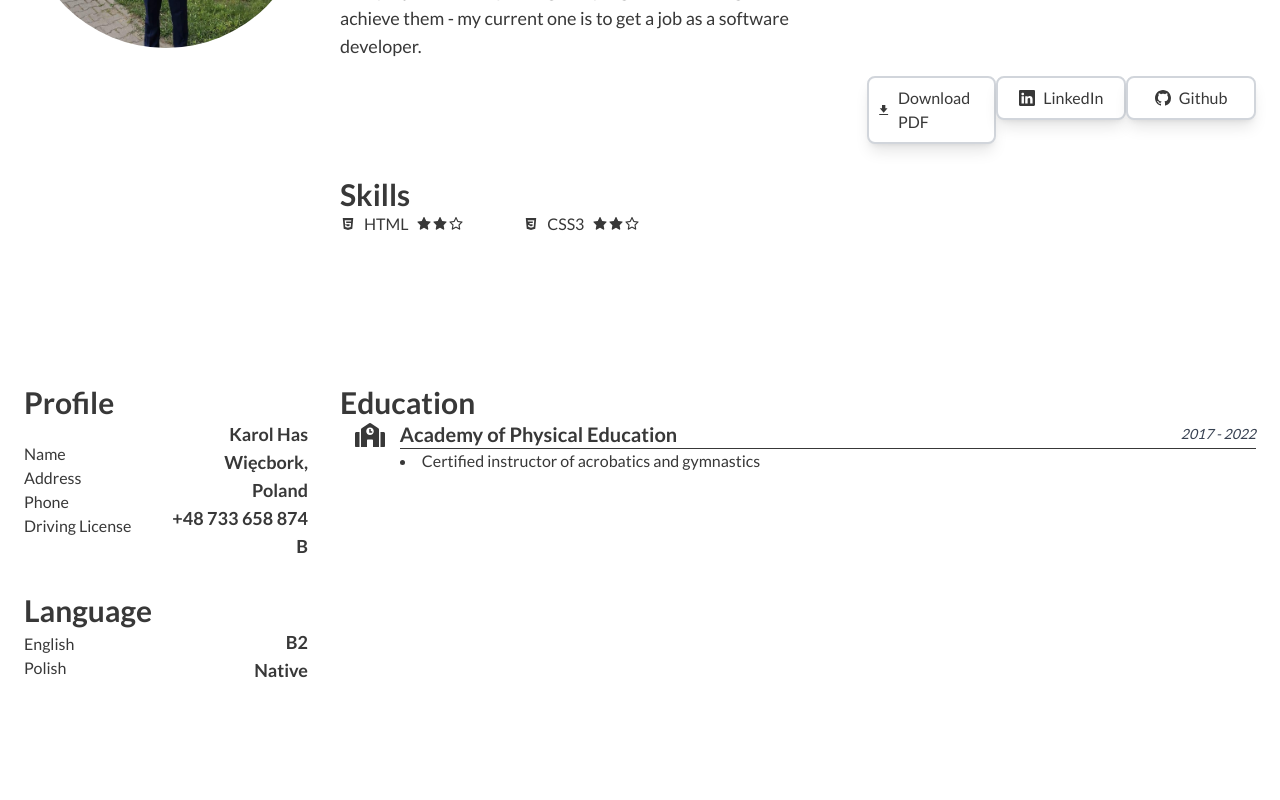
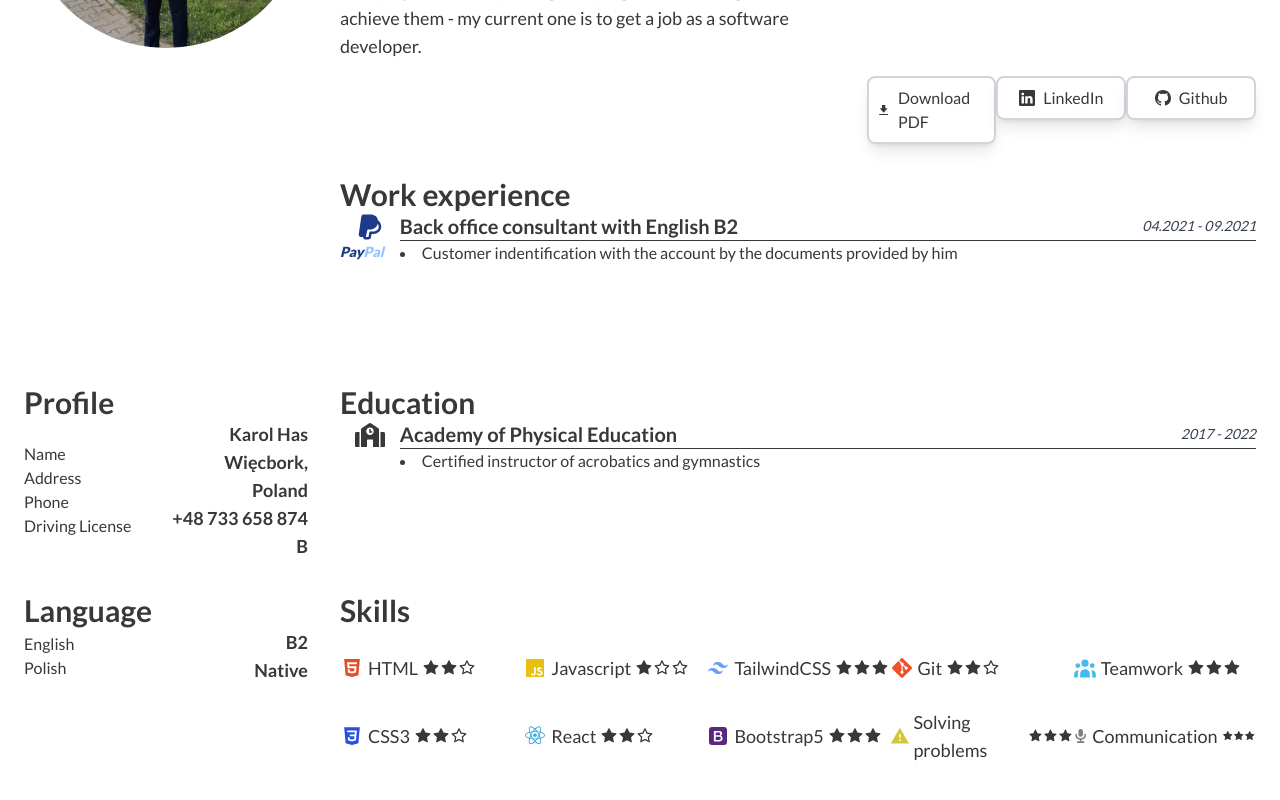
Before and after one commit to karolhas/CV, a React (Vite) app: page / in a window 1280 px wide. Shown: the part 264-1064 px from the top of the page. Built offline with nearby package versions, Linux system fonts and the light colour scheme.

Commit message:
Changed Skills component style and values

```diff
--- a/src/App.tsx
+++ b/src/App.tsx
@@ -5,7 +5,7 @@ import About from "./components/About";
 import Buttons from "./components/Buttons";
 import Experience from "./components/Experience";
 import Education from "./components/Education";
-import Skills from "./components/common/Skills";
+import Skills from "./components/Skills";
 
 function App() {
   return (
--- a/src/components/Experience.tsx
+++ b/src/components/Experience.tsx
@@ -1,24 +1,9 @@
 import { TbBrandPaypalFilled } from "react-icons/tb";
-
-import { Skills } from "./common";
-import { BiLogoHtml5, BiLogoCss3 } from "react-icons/bi";
 
 function Experience() {
   return (
-    <div className="flex w-full flex-col">
-      <h2 className="text-3xl font-semibold">Skills</h2>
-      <div className="grid grid-cols-5 grid-rows-2">
-        <Skills svgName={<BiLogoHtml5 />} skill={"HTML"} stars={2} />
-        <Skills svgName={<BiLogoCss3 />} skill={"CSS3"} stars={2} />
-      </div>
-    </div>
-  );
-}
-
-export default Experience;
-
-{
-  /* <div className="col-span-12">
+    <>
+      <div className="col-span-12">
         <h2 className="text-3xl font-semibold">Work experience</h2>
       </div>
       <div className="col-span-12 flex flex-row">
@@ -48,5 +33,9 @@ export default Experience;
             </div>
           </div>
         </div>
-      </div> */
+      </div>
+    </>
+  );
 }
+
+export default Experience;
--- a/src/components/Skills.tsx
+++ b/src/components/Skills.tsx
@@ -1,12 +1,74 @@
-// import {
-//   BiLogoHtml5,
-//   BiLogoCss3,
-//   BiLogoJavascript,
-//   BiLogoReact,
-//   BiLogoTailwindCss,
-//   BiLogoBootstrap,
-//   BiLogoGit,
-// } from "react-icons/bi";
+import { SkillCard } from "./common";
+import {
+  BiLogoHtml5,
+  BiLogoCss3,
+  BiLogoJavascript,
+  BiLogoReact,
+  BiLogoTailwindCss,
+  BiLogoBootstrap,
+  BiLogoGit,
+} from "react-icons/bi";
+import { HiUserGroup, HiMicrophone } from "react-icons/hi";
+import { MdReportProblem } from "react-icons/md";
 
-// import { HiUserGroup, HiMicrophone } from "react-icons/hi";
-// import { MdReportProblem } from "react-icons/md";
+function Skills() {
+  return (
+    <div className="flex w-full flex-col">
+      <h2 className="mb-3 text-3xl font-semibold">Skills</h2>
+      <div className="grid grid-cols-5 grid-rows-2 items-center gap-y-3 text-lg">
+        <SkillCard
+          svgName={<BiLogoHtml5 className="text-2xl text-[#e34c26]" />}
+          skill={"HTML"}
+          stars={2}
+        />
+        <SkillCard
+          svgName={<BiLogoJavascript className="text-2xl text-[#e8c012]" />}
+          skill={"Javascript"}
+          stars={1}
+        />
+        <SkillCard
+          svgName={<BiLogoTailwindCss className="text-2xl text-[#709af5]" />}
+          skill={"TailwindCSS"}
+          stars={3}
+        />
+        <SkillCard
+          svgName={<BiLogoGit className="text-2xl text-[#f34f29]" />}
+          skill={"Git"}
+          stars={2}
+        />
+        <SkillCard
+          svgName={<HiUserGroup className="text-2xl text-[#43baf1]" />}
+          skill={"Teamwork"}
+          stars={3}
+        />
+        <SkillCard
+          svgName={<BiLogoCss3 className="text-2xl text-[#264de4]" />}
+          skill={"CSS3"}
+          stars={2}
+        />
+        <SkillCard
+          svgName={<BiLogoReact className="text-2xl text-[#34a4dc]" />}
+          skill={"React"}
+          stars={2}
+        />
+        <SkillCard
+          svgName={<BiLogoBootstrap className="text-2xl text-[#59287a]" />}
+          skill={"Bootstrap5"}
+          stars={3}
+        />
+        <SkillCard
+          svgName={<MdReportProblem className="text-2xl text-[#d3c440]" />}
+          skill={"Solving problems"}
+          stars={3}
+        />
+        <SkillCard
+          svgName={<HiMicrophone className="text-2xl text-[#7f7d81]" />}
+          skill={"Communication"}
+          stars={3}
+        />
+      </div>
+    </div>
+  );
+}
+
+export default Skills;
--- a/src/components/common/Skills/index.tsx
+++ b/src/components/common/Skills/index.tsx
@@ -14,17 +14,17 @@ import React from "react";
 import { AiFillStar, AiOutlineStar } from "react-icons/ai";
 import { IconType } from "react-icons";
 
-interface Skills {
+interface Skill {
   svgName: IconType;
   skill: string;
   stars: number;
 }
 
-export const Skills = ({
+export const SkillCard = ({
   svgName,
   skill,
   stars,
-}: React.PropsWithChildren<Skills>) => {
+}: React.PropsWithChildren<Skill>) => {
   const renderStars = () => {
     const filledStars = Math.min(stars, 3);
     const starIcons: JSX.Element[] = [];
@@ -43,11 +43,11 @@ export const Skills = ({
     <div className="flex w-full flex-col">
       <div className="flex items-center">
         {svgName}
-        <div className="px-2">{skill}</div>
+        <div className="px-1">{skill}</div>
         {renderStars()}
       </div>
     </div>
   );
 };
 
-export default Skills;
+export default SkillCard;
--- a/src/components/common/index.tsx
+++ b/src/components/common/index.tsx
@@ -1 +1 @@
-export { Skills } from "./Skills";
+export { SkillCard } from "./Skills";
```
